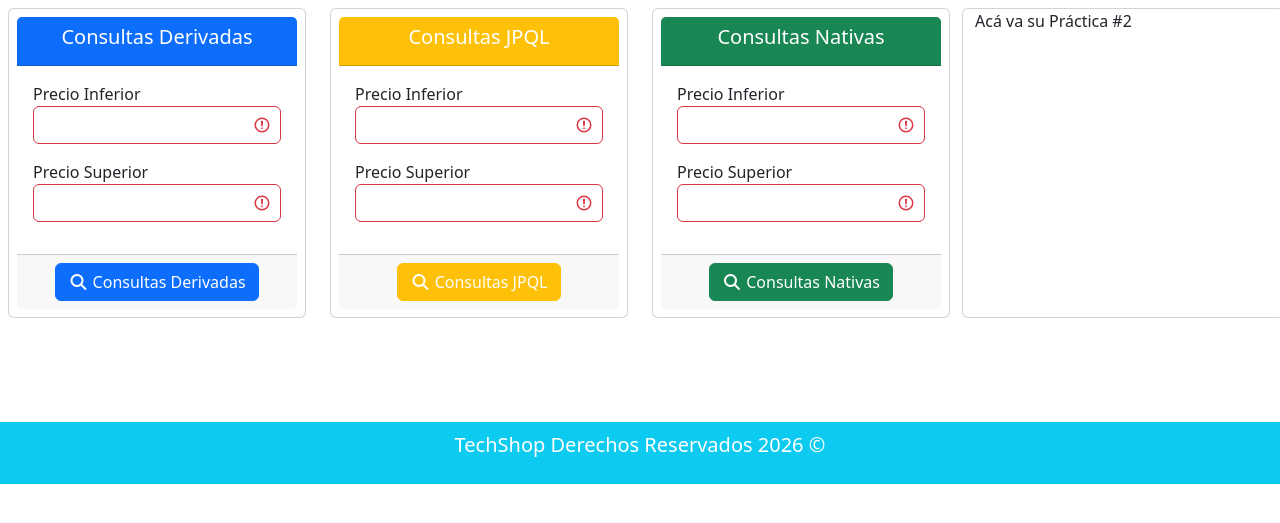
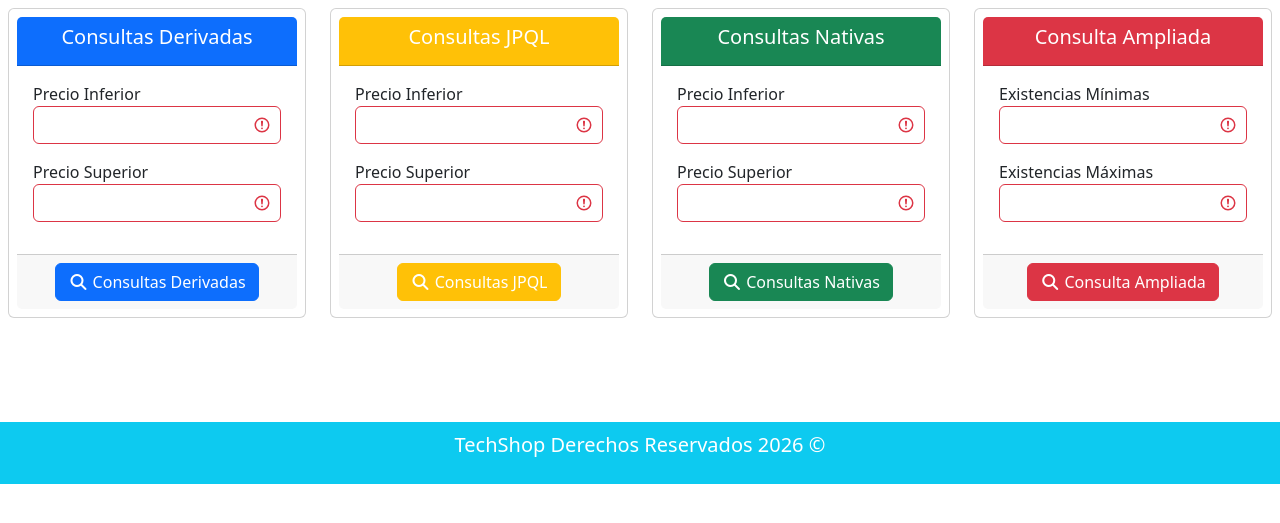
Before and after one commit to alexandersanabria-ufide/Tienda, a Spring app: template src/main/resources/templates/consultas/listado.html in a window 1280 px wide. Shown: the part 112-635 px from the top of the page. Run offline with Thymeleaf, Linux system fonts and the light colour scheme; the template is opened without the code that fills it, so the values that code supplies are empty; some of the project's set-up classes (security, data sources, template engines, error pages and the like) are left out, and stand-ins take their place; some libraries are stand-ins or nearby versions.

Commit message:
Practica #2

```diff
--- a/src/main/java/com/tienda/tienda/repository/ProductoRepository.java
+++ b/src/main/java/com/tienda/tienda/repository/ProductoRepository.java
@@ -21,4 +21,6 @@ public interface ProductoRepository extends JpaRepository<Producto, Integer> {
     @Query(nativeQuery = true,
             value = "SELECT * FROM producto p WHERE p.precio BETWEEN :precioInf AND :precioSup ORDER BY p.precio ASC")
     public List<Producto> consultaSQL(BigDecimal precioInf, BigDecimal precioSup);
+
+    public List<Producto> findByExistenciasBetweenOrderByExistenciasDesc(Integer existenciasInf, Integer existenciasSup);
 }
--- a/src/main/java/com/tienda/tienda/service/ProductoService.java
+++ b/src/main/java/com/tienda/tienda/service/ProductoService.java
@@ -82,4 +82,9 @@ public class ProductoService {
         return productoRepository.consultaSQL(precioInf, precioSup);
     }
 
+    @Transactional(readOnly = true)
+    public List<Producto> consultaAmpliada(Integer existenciasInf, Integer existenciasSup) {
+        return productoRepository.findByExistenciasBetweenOrderByExistenciasDesc(existenciasInf, existenciasSup);
+    }
+
 }
--- a/src/main/resources/messages.properties
+++ b/src/main/resources/messages.properties
@@ -187,3 +187,6 @@ usuario.password=Contrase\u00f1a
 usuario.telefono=Tel\u00e9fono
 usuario.total=Total Usuarios
 usuario.username=Usuario
+consultas.ampliada=Consulta Ampliada
+consultas.existencias.inferior=Existencias M\u00ednimas
+consultas.existencias.superior=Existencias M\u00e1ximas
--- a/src/main/resources/messages_en.properties
+++ b/src/main/resources/messages_en.properties
@@ -184,3 +184,6 @@ ruta.rol=Role
 ruta.ruta=Route
 ruta.seleccionarRol=Select a role
 ruta.total=Total routes
+consultas.ampliada=Extended Query
+consultas.existencias.inferior=Minimum Stock
+consultas.existencias.superior=Maximum Stock
--- a/src/main/resources/messages_es.properties
+++ b/src/main/resources/messages_es.properties
@@ -185,3 +185,6 @@ registro.registrado.nocorreo=El usuario fue registrado, pero no fue posible envi
 registro.nocorreo=No fue posible enviar el correo de recuperaci\u00f3n.
 ruta.agregar=Agregar ruta
 ruta.listado.protegidas=Rutas que requieren rol
+consultas.ampliada=Consulta Ampliada
+consultas.existencias.inferior=Existencias M\u00ednimas
+consultas.existencias.superior=Existencias M\u00e1ximas
--- a/src/main/resources/messages_fr.properties
+++ b/src/main/resources/messages_fr.properties
@@ -184,3 +184,6 @@ ruta.rol=R\u00f4le
 ruta.ruta=Itin\u00e9raire
 ruta.seleccionarRol=S\u00e9lectionnez un r\u00f4le
 ruta.total=Nombre total d'itin\u00e9raires
+consultas.ampliada=Requ\u00eate \u00c9tendue
+consultas.existencias.inferior=Stock Minimum
+consultas.existencias.superior=Stock Maximum
--- a/src/main/resources/messages_pt.properties
+++ b/src/main/resources/messages_pt.properties
@@ -184,3 +184,6 @@ ruta.seleccionarRol=Selecione uma fun\u00e7\u00e3o
 ruta.total=N\u00famero total de rotas
 rol.error05=J\u00e1 existe um cargo com esse nome.
 rol.total=Total de fun\u00e7\u00f5es
+consultas.ampliada=Consulta Ampliada
+consultas.existencias.inferior=Estoque M\u00ednimo
+consultas.existencias.superior=Estoque M\u00e1ximo
--- a/src/main/resources/templates/consultas/fragmentos.html
+++ b/src/main/resources/templates/consultas/fragmentos.html
@@ -69,7 +69,32 @@
             <div th:replace="~{consultas/fragmentos :: formConsulta('primary',#{consultas.derivadas},'/consultas/consultaDerivada')}"/>
             <div th:replace="~{consultas/fragmentos :: formConsulta('warning',#{consultas.jpql},'/consultas/consultaJPQL')}"/>
             <div th:replace="~{consultas/fragmentos :: formConsulta('success',#{consultas.sql},'/consultas/consultaSQL')}"/>
-            <div class='card'><p>Acá va su Práctica #2</p></div>
+            <div>
+                <form method="post" th:action='@{/consultas/consultaAmpliada}' class='was-validated'>
+                    <div class='card p-2'>
+                        <div class="card-header text-center text-white bg-danger">
+                            <h5>[[#{consultas.ampliada}]]</h5>
+                        </div>
+                        <div class="card-body">
+                            <div class='mb-3'>
+                                <label>[[#{consultas.existencias.inferior}]]</label>
+                                <input type="number" name='existenciasInf' th:value='${existenciasInf}'
+                                       class='form-control' min="0" required/>
+                            </div>
+                            <div class='mb-3'>
+                                <label>[[#{consultas.existencias.superior}]]</label>
+                                <input type="number" name='existenciasSup' th:value='${existenciasSup}'
+                                       class='form-control' min="0" required/>
+                            </div>
+                        </div>
+                        <div class="card-footer text-center">
+                            <button type='submit' class='btn text-white btn-danger'>
+                                <i class='fa-solid fa-magnifying-glass'></i> [[#{consultas.ampliada}]]
+                            </button>
+                        </div>
+                    </div>
+                </form>
+            </div>
         </section>
 
         <div th:fragment='formConsulta(colorForm, textoForm, urlForm)'>
```
Also changed, not shown: src/main/java/com/tienda/tienda/controller/ConsultaController.java (+11 -0 lines).
